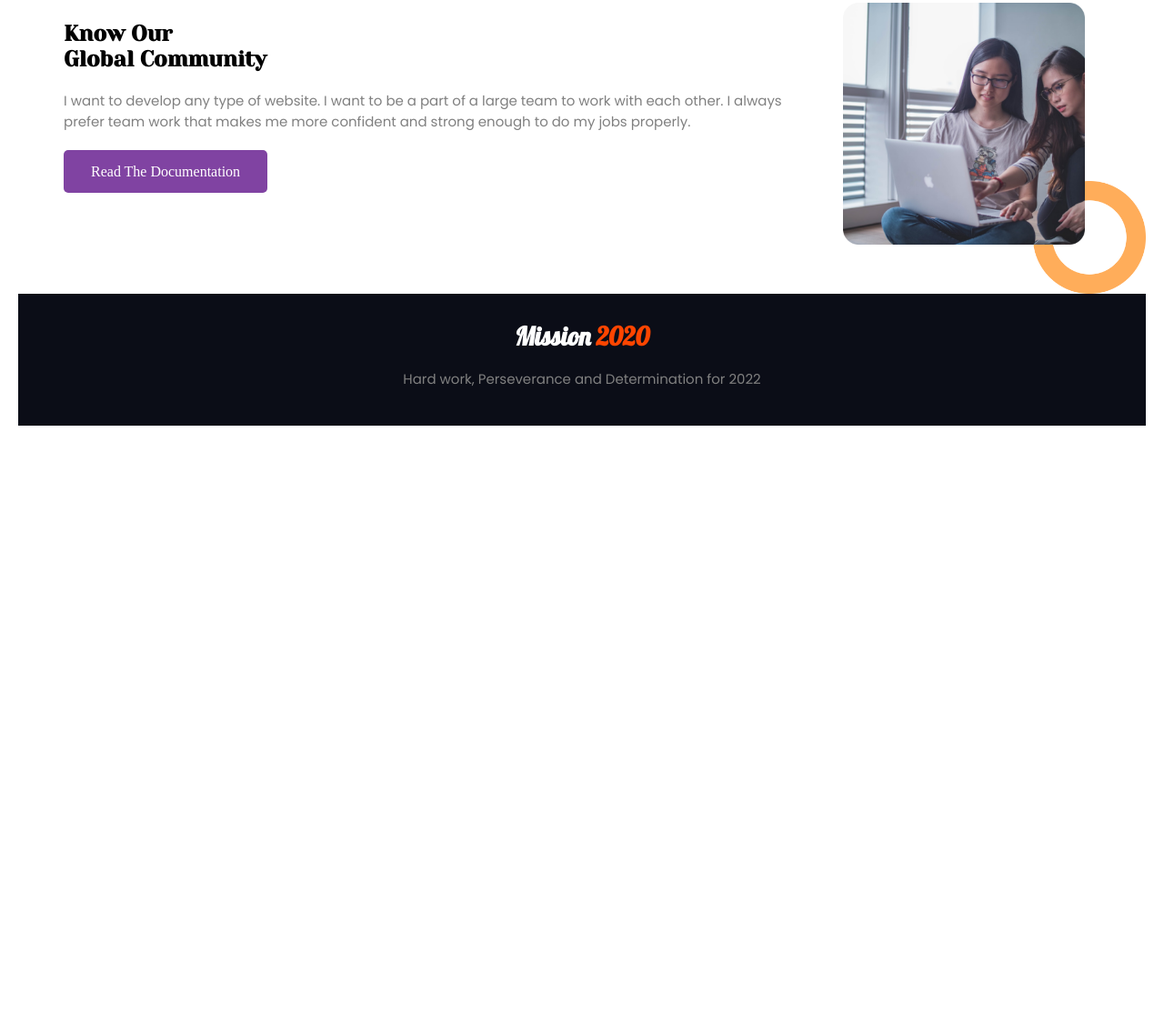
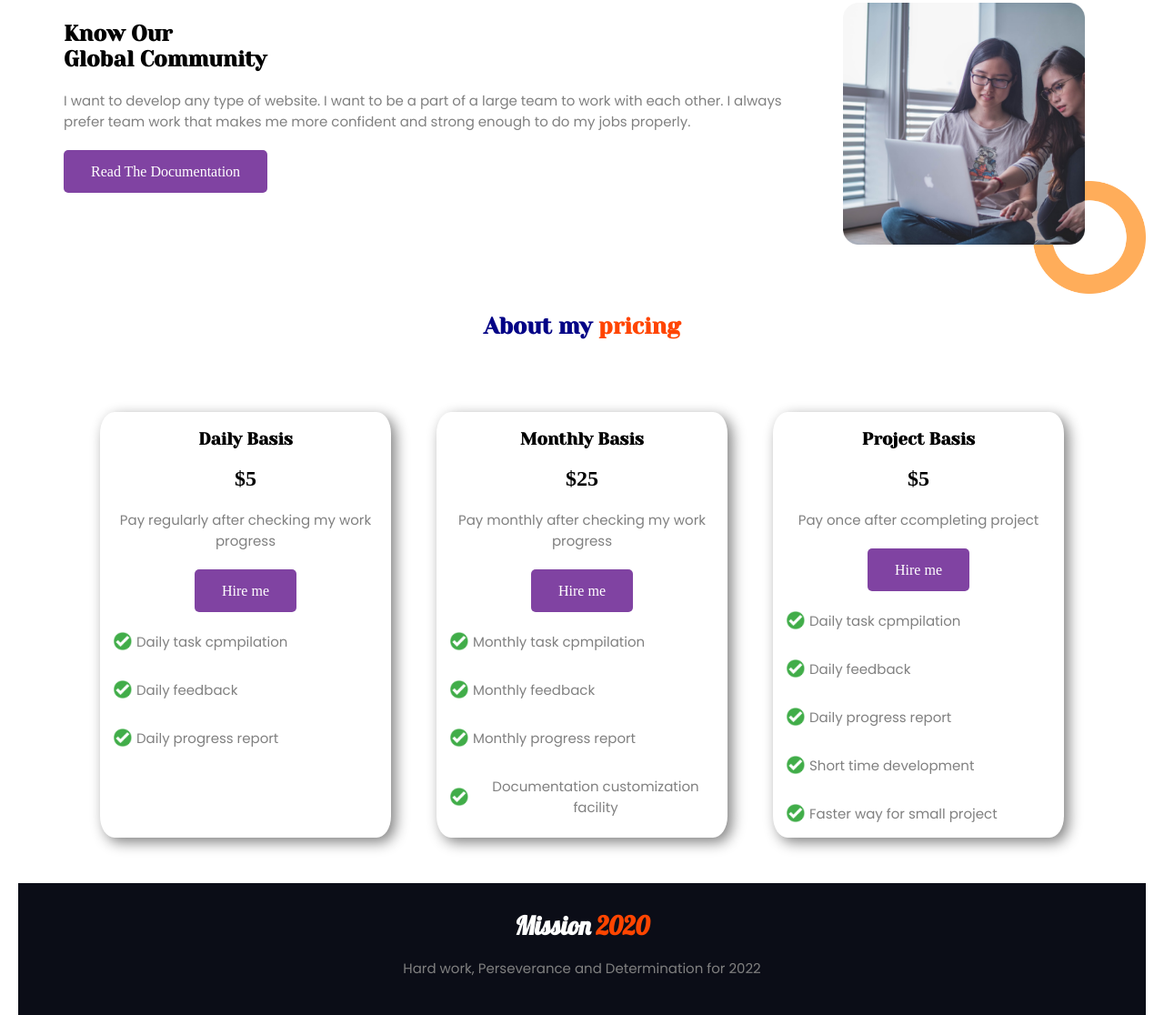
Before and after one commit to shahdat-sajib/assignment-1, a plain HTML site: page index.html in a window 1280 px wide. Shown: the part 1525-2641 px from the top of the page at 91% size. Before the commit the page ends 1993 px from the top, so only its background shows below. Drawn offline with Linux system fonts and the light colour scheme.

Commit message:
bonus section added

```diff
--- a/index.html
+++ b/index.html
@@ -110,6 +110,92 @@
         </div>
     </section>
 
+    <section class="pricing">
+        <h1 class="heading"><span class="orange-text">About my</span> <span class="blue-text">pricing</span></h1>
+        <div class="pricing-section">
+            <div class="price-card">
+                <h3>Daily Basis</h3>
+                <h2>$5</h2>
+                <p class="task-paragraph">Pay regularly after checking my work progress</p>
+                <div class="hire-btn">
+                    <a target="_blank" class="color-btn" href="https://www.linkedin.com/">Hire me</a>
+                </div>
+                <div class="task-flex">
+                    <img style="height: 30px;" src="./images/illustrators/tik.png" alt="">
+                    <p class="task-paragraph">Daily task cpmpilation</p>
+                </div>
+                <div class="task-flex">
+                    <img style="height: 30px;" src="./images/illustrators/tik.png" alt="">
+                    <p class="task-paragraph">Daily feedback</p>
+                </div>
+                <div class="task-flex">
+                    <img style="height: 30px;" src="./images/illustrators/tik.png" alt="">
+                    <p class="task-paragraph">Daily progress report</p>
+                </div>
+            </div>
+
+            <div class="price-card">
+
+                <h3>Monthly Basis</h3>
+                <h2>$25</h2>
+                <p class="task-paragraph">Pay monthly after checking my work progress</p>
+                <div class="hire-btn">
+                    <a target="_blank" class="color-btn" href="https://www.linkedin.com/">Hire me</a>
+                </div>
+                <div class="task-flex">
+                    <img style="height: 30px;" src="./images/illustrators/tik.png" alt="">
+                    <p class="task-paragraph">Monthly task cpmpilation</p>
+                </div>
+                <div class="task-flex">
+                    <img style="height: 30px;" src="./images/illustrators/tik.png" alt="">
+                    <p class="task-paragraph">Monthly feedback</p>
+                </div>
+                <div class="task-flex">
+                    <img style="height: 30px;" src="./images/illustrators/tik.png" alt="">
+                    <p class="task-paragraph">Monthly progress report</p>
+                </div>
+                <div class="task-flex">
+                    <img style="height: 30px;" src="./images/illustrators/tik.png" alt="">
+                    <p class="task-paragraph">Documentation customization facility</p>
+                </div>
+
+
+            </div>
+
+            <div class="price-card">
+
+                <h3>Project Basis</h3>
+                <h2>$5</h2>
+                <p class="task-paragraph">Pay once after ccompleting project</p>
+                <div class="hire-btn">
+                    <a target="_blank" class="color-btn" href="https://www.linkedin.com/">Hire me</a>
+                </div>
+                <div class="task-flex">
+                    <img style="height: 30px;" src="./images/illustrators/tik.png" alt="">
+                    <p class="task-paragraph">Daily task cpmpilation</p>
+                </div>
+                <div class="task-flex">
+                    <img style="height: 30px;" src="./images/illustrators/tik.png" alt="">
+                    <p class="task-paragraph">Daily feedback</p>
+                </div>
+                <div class="task-flex">
+                    <img style="height: 30px;" src="./images/illustrators/tik.png" alt="">
+                    <p class="task-paragraph">Daily progress report</p>
+                </div>
+                <div class="task-flex">
+                    <img style="height: 30px;" src="./images/illustrators/tik.png" alt="">
+                    <p class="task-paragraph">Short time development</p>
+                </div>
+                <div class="task-flex">
+                    <img style="height: 30px;" src="./images/illustrators/tik.png" alt="">
+                    <p class="task-paragraph">Faster way for small project</p>
+                </div>
+
+            </div>
+        </div>
+
+    </section>
+
     <footer>
         <div class="footer-text">
             <h1 style="text-align: center; color: white;">Mission <span class="blue-text">2020</span></h1>
--- a/style.css
+++ b/style.css
@@ -141,3 +141,41 @@ footer{
     font-family: 'Lobster', cursive;
     font-size: 14px;
 }
+
+.task-flex{
+    display: flex;
+    align-items: center;
+}
+
+.task-paragraph{
+    font-size: 15px;
+    color: grey;
+    font-family: 'Poppins', sans-serif;
+}
+
+.pricing-section{
+    display: flex;
+    padding-top: 60px;
+    padding-bottom: 50px;
+    padding-left: 40px;
+    padding-right: 40px;
+    justify-content: space-evenly;
+}
+
+.price-card{
+    border-radius: 5%;
+    box-shadow: 5px 5px 15px grey;
+    text-align: center;
+    padding-left: 10px;
+    padding-right: 10px;
+    width: 300px;
+}
+
+.hire-btn{
+    padding-top: 20px;
+    padding-bottom: 20px;
+}
+
+h3{
+    font-family: 'Yeseva One', cursive;
+}
```
Also changed, not shown: images/illustrators/tik.png (added).
